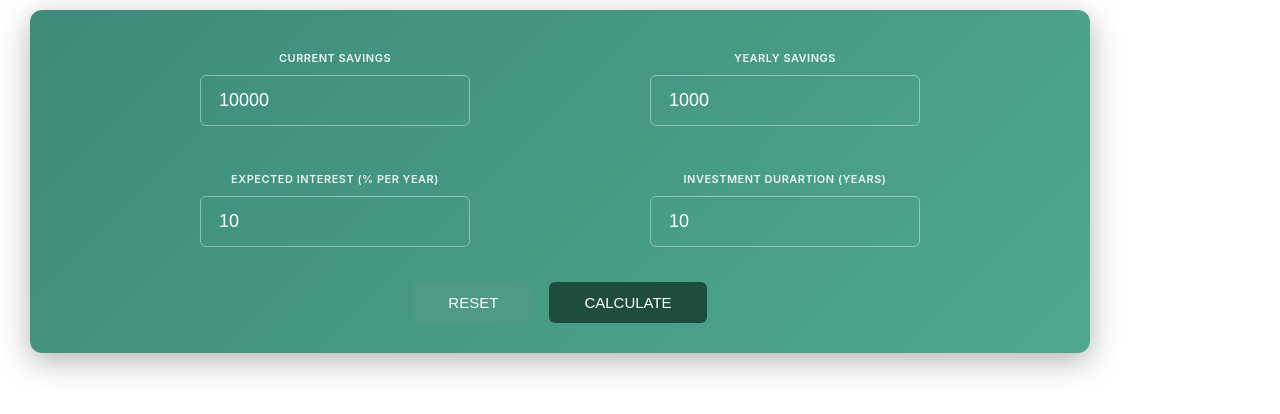
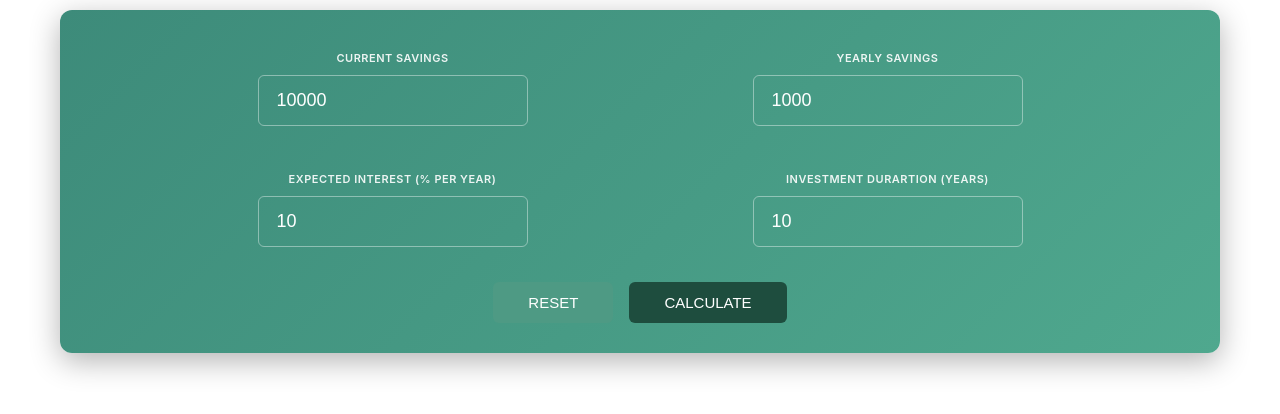
Before and after one commit to zena-tech7/Atelier-Fianle-2, a React (Create React App) app: page / in a window 1280 px wide. Shown: the top 414 px of the page. Built offline with nearby package versions, Linux system fonts and the light colour scheme.

Commit message:
4th commit

```diff
--- a/src/components/Form/Form.css
+++ b/src/components/Form/Form.css
@@ -1,6 +1,6 @@
 .card{
-  max-width: 1000px;
-  margin: 10px 30px;
+  max-width: 1200px;
+  margin: 10px 60px;
   background: linear-gradient(135deg, #3d8b7a, #4fa88e);
   border-radius: 12px;
   padding: 30px 30px;
@@ -9,7 +9,8 @@
 
 .input {
   margin-bottom: 35px;
-  display: inline-block;
+  display: inline-block ;
+  justify-items: center;
   width: 45%;
   vertical-align: top;
 }
--- a/src/components/Form/Form.jsx
+++ b/src/components/Form/Form.jsx
@@ -21,13 +21,11 @@ const Form = ({ onDataChange }) => {
 
   const handleCount =()=>{
     onDataChange(formData);
-
+    console.log(formData);
   }
 
   return (
     <div className="card">
-      <title>Investment Calculator</title>
-
       <div className="input">
         <p>CURRENT SAVINGS</p>
         <input
```
